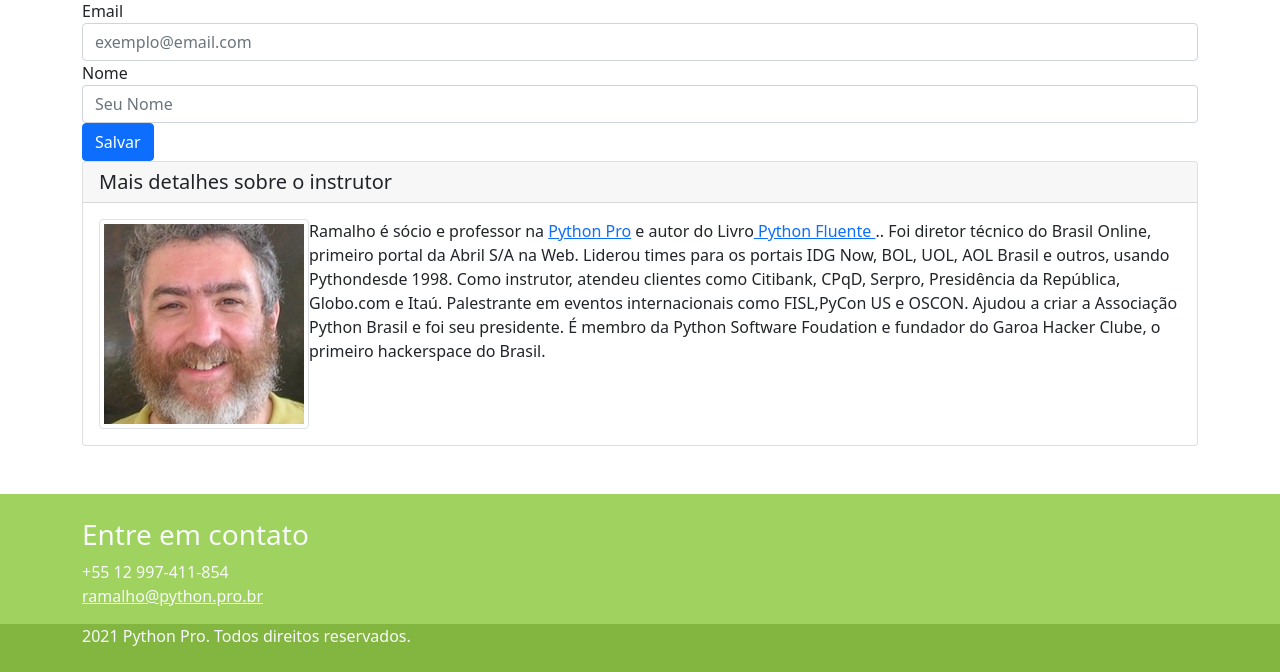
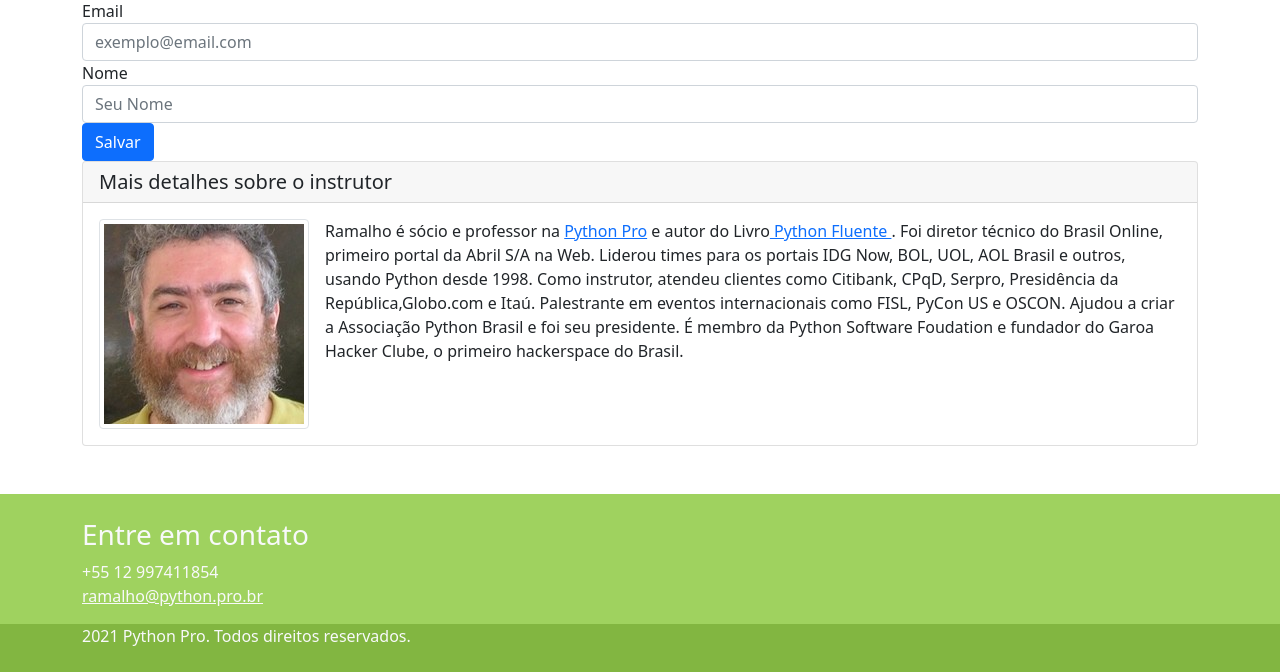
Before and after one commit to alefenba/Web-Django, a Django app: page / in a window 1280 px wide. Shown: the part 156-828 px from the top of the page. Run offline with Django 3.2, Linux system fonts and the light colour scheme; some libraries are stand-ins or nearby versions.

Commit message:
corrigido o espaçamento do texto para a imagem

```diff
--- a/pypro/base/templates/base/home.html
+++ b/pypro/base/templates/base/home.html
@@ -64,14 +64,15 @@
 							</h5>
 							<div class="card-body">
 								<p class="card-text">
-									<img src="{% static 'img/luciano-ramalho.png' %}" class="img-thumbnail float-start mr-3 " alt="Foto de Luciano Ramalho" />
+									<img src="{% static 'img/luciano-ramalho.png' %}" class="img-thumbnail float-start me-3 " alt="Foto de Luciano Ramalho" />
 									Ramalho é sócio e professor na <a href="https://www.python.pro.br">Python Pro</a> e
-									autor do Livro<a href="https://shop.oreilly.com/product/0636920032519.do" target="_blank"> Python Fluente </a> .. Foi diretor técnico do Brasil Online, primeiro portal da Abril S/A na Web.
-									Liderou times para os portais IDG Now, BOL, UOL, AOL Brasil e outros, usando Pythondesde 1998.
-									Como instrutor, atendeu clientes como Citibank, CPqD, Serpro, Presidência da República,
-									Globo.com e Itaú. Palestrante em eventos internacionais como FISL,PyCon US  e OSCON. Ajudou a criar a
-									Associação Python Brasil e foi seu presidente. É membro da Python Software Foudation
-									e fundador do Garoa Hacker Clube, o primeiro  hackerspace do Brasil.
+									autor do Livro<a href="https://shop.oreilly.com/product/0636920032519.do" target="_blank"> Python Fluente </a> .
+									Foi diretor técnico do Brasil Online, primeiro portal da Abril S/A na Web.
+									Liderou times para os portais IDG Now, BOL, UOL, AOL Brasil e outros, usando Python desde 1998.
+									Como instrutor, atendeu clientes como Citibank, CPqD, Serpro, Presidência da República,Globo.com e Itaú.
+									Palestrante em eventos internacionais como FISL, PyCon US  e OSCON.
+									Ajudou a criar a Associação Python Brasil e foi seu presidente.
+									É membro da Python Software Foudation e fundador do Garoa Hacker Clube, o primeiro  hackerspace do Brasil.
 								</p>
 							</div>
 						</div>
@@ -86,7 +87,7 @@
 				<div class="col">
 					<h3>Entre em contato</h3>
 					<address>
-						+55 12 997-411-854
+						+55 12 997411854
 						<br/>
 						<a href="mailto:ramalho@python.pro.br" class="text-light">ramalho@python.pro.br</a>
 					</address>
```
